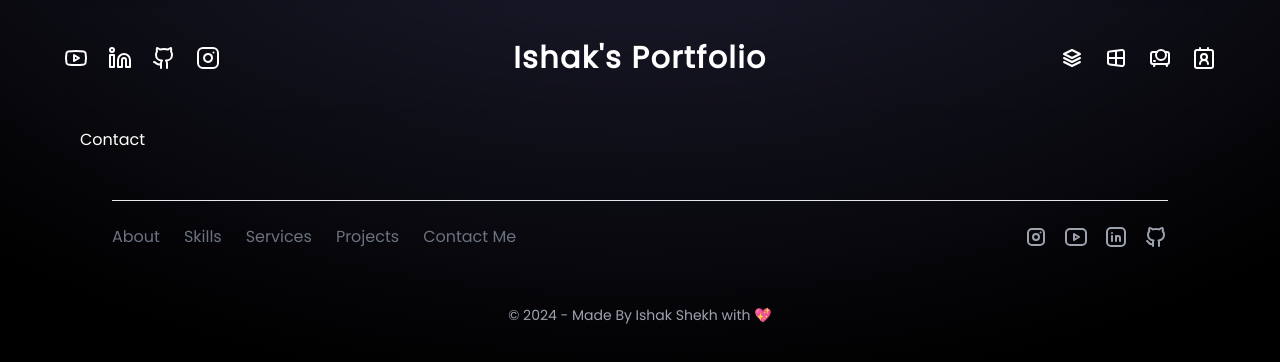
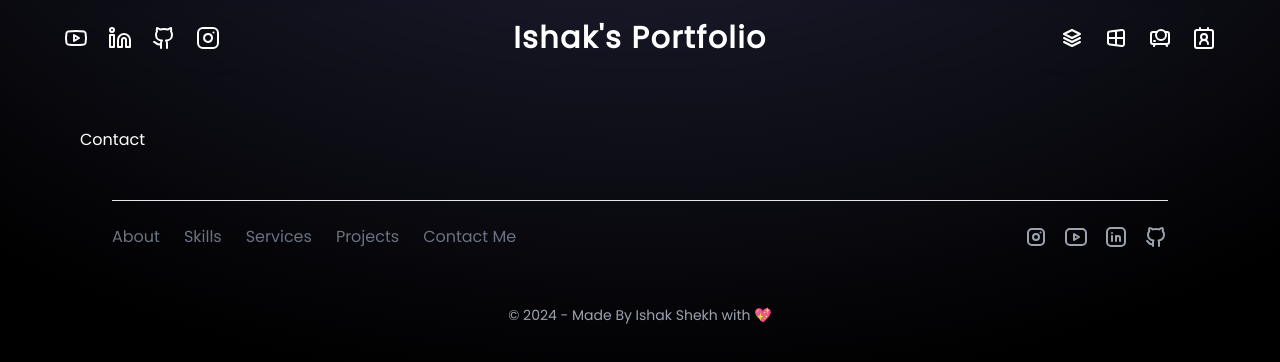
Before and after one commit to ishakshekh-org/Active-Portfolio, a Next.js app: page /contact in a window 1280 px wide. Shown: the top 362 px of the page. Built offline with nearby package versions, Linux system fonts and the light colour scheme.

Commit message:
Some UI Changes

```diff
--- a/app/globals.css
+++ b/app/globals.css
@@ -45,3 +45,16 @@
     opacity: 1;
   }
 }
+
+.rotationalImage {
+  animation: imgrotate 30s linear infinite;
+}
+
+@keyframes imgrotate {
+  0% {
+    transform: rotate(0deg);
+  }
+  100% {
+    transform: rotate(360deg);
+  }
+}
--- a/app/page.tsx
+++ b/app/page.tsx
@@ -4,7 +4,7 @@ import { motion } from "framer-motion";
 
 const page = () => {
   return (
-    <div className="mb-14 mt-2 sm:mt-5 lg:mt-14">
+    <div className="mb-14">
       <Bento />
     </div>
   );
--- a/components/shared/Header.tsx
+++ b/components/shared/Header.tsx
@@ -22,23 +22,7 @@ import { AnimeButton } from "./AnimeButton";
 const Header = () => {
   return (
     <>
-      <motion.div
-        initial={{ opacity: 0, top: -100, width: "0" }}
-        animate={{
-          opacity: 1,
-          top: 0,
-          position: "fixed",
-          width: "100%",
-          left: "50%",
-          translateX: "-50%",
-          translateY: "0",
-        }}
-        transition={{
-          delay: 0.5,
-          duration: 0.5,
-        }}
-        className="max-lg:hidden max-w-6xl mx-auto z-50  flex justify-between items-center py-10 bg-transparent backdrop-blur-sm"
-      >
+      <div className="max-lg:hidden max-w-6xl mx-auto z-50 fixed top-0 left-0 right-0   flex justify-between items-center py-5 bg-transparent backdrop-blur-sm">
         <div className="flex justify-center items-center gap-5">
           <Link
             href={"https://www.youtube.com/channel/UCBawpRpmUwtTWl7SexkcxBA"}
@@ -88,25 +72,9 @@ const Header = () => {
             <Contact2 />
           </Link>
         </div>
-      </motion.div>
+      </div>
 
-      <motion.div
-        initial={{ opacity: 0, y: -100 }}
-        animate={{
-          opacity: 1,
-          y: 0,
-          position: "fixed",
-          width: "100%",
-          top: "0",
-          left: "0",
-          right: "0",
-        }}
-        transition={{
-          delay: 0.5,
-          duration: 0.5,
-        }}
-        className="lg:hidden z-50 flex justify-between items-center px-6 py-2 bg-transparent backdrop-blur-sm"
-      >
+      <div className="lg:hidden  z-50 fixed top-0 left-1/2 -translate-x-1/2 translate-y-0  w-[80%]   flex justify-between items-center px-2  py-2 bg-transparent backdrop-blur-sm">
         <Link href={"/"}>
           <p className="text-3xl max-sm:text-xl font-bold tracking-wider">
             Ishak&apos;s Portfolio{" "}
@@ -200,7 +168,7 @@ const Header = () => {
             </SheetContent>
           </Sheet>
         </div>
-      </motion.div>
+      </div>
     </>
   );
 };
--- a/components/shared/Profile.tsx
+++ b/components/shared/Profile.tsx
@@ -61,7 +61,7 @@ const SkeletonOne = () => {
         </Link>
       </div>
       <div>
-        <div className="flex items-center justify-center">
+        <div className="flex items-center justify-center rotationalImage">
           <Image
             src={"/images/ishak.jpg"}
             width={150}
```
